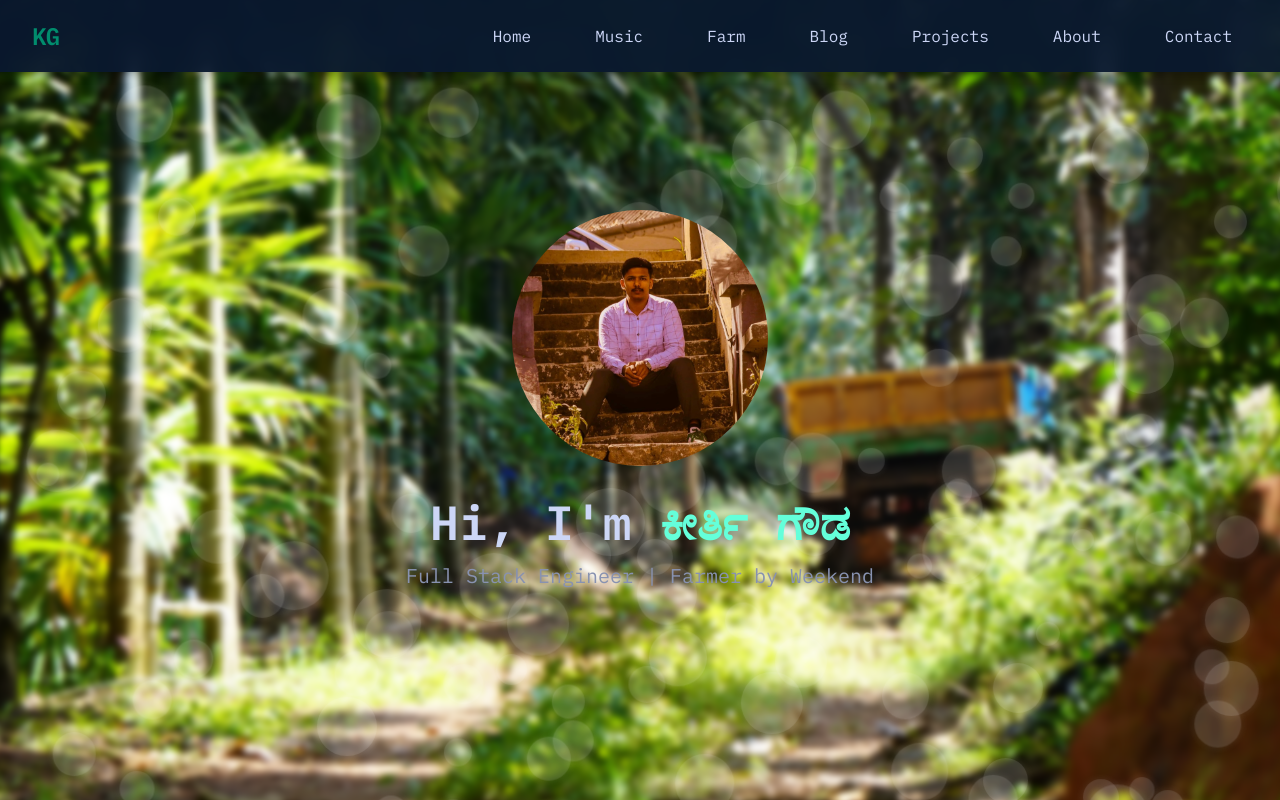
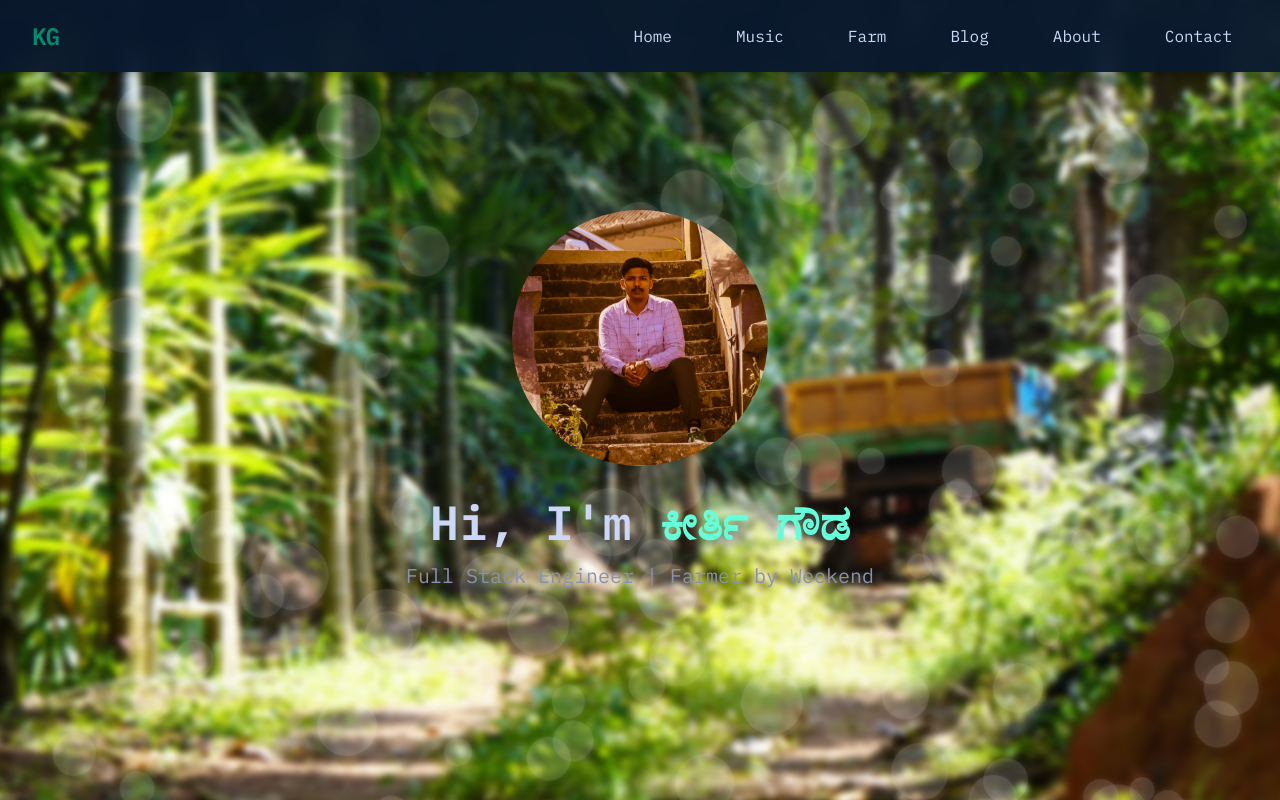
Before and after one commit to hyperwolf24/frontend.keerthigowda.com, a Next.js app: page / in a window 1280 px wide. Built offline with nearby package versions, Linux system fonts and the light colour scheme.

Commit message:
Added animejs library. Update projects page, will be hidded for now.

```diff
--- a/package.json
+++ b/package.json
@@ -11,6 +11,8 @@
   "dependencies": {
     "@headlessui/react": "^2.2.4",
     "@heroicons/react": "^2.2.0",
+    "@types/animejs": "^3.1.13",
+    "animejs": "^4.0.2",
     "leaflet": "^1.9.4",
     "next": "15.3.3",
     "react": "^19.0.0",
--- a/src/app/components/Navigation.tsx
+++ b/src/app/components/Navigation.tsx
@@ -5,15 +5,18 @@ import Link from 'next/link'
 
 export default function Navigation() {
   const [isMenuOpen, setIsMenuOpen] = useState(false)
-  const [isProjectsOpen, setIsProjectsOpen] = useState(false)
+  // Temporarily disabled - will be enabled later when required
+  // const [isProjectsOpen, setIsProjectsOpen] = useState(false)
 
-  const handleProjectsToggle = () => {
-    setIsProjectsOpen(!isProjectsOpen)
-  }
+  // Temporarily disabled - will be enabled later when required
+  // const handleProjectsToggle = () => {
+  //   setIsProjectsOpen(!isProjectsOpen)
+  // }
 
   const handleLinkClick = () => {
     setIsMenuOpen(false)
-    setIsProjectsOpen(false)
+    // Temporarily disabled - will be enabled later when required
+    // setIsProjectsOpen(false)
   }
 
   return (
@@ -34,7 +37,8 @@ export default function Navigation() {
         <Link href="/blog" onClick={handleLinkClick}>
           Blog
         </Link>
-        <div
+        {/* Temporarily disabled - will be enabled later when required */}
+        {/* <div
           className="nav-dropdown"
           onMouseEnter={() => window.innerWidth > 768 && setIsProjectsOpen(true)}
           onMouseLeave={() => window.innerWidth > 768 && setIsProjectsOpen(false)}
@@ -49,7 +53,7 @@ export default function Navigation() {
             <Link href="/chandi" onClick={handleLinkClick}>Chandi</Link>
             <Link href="/elements" onClick={handleLinkClick}>Elements</Link>
           </div>
-        </div>
+        </div> */}
         <Link href="/about" onClick={handleLinkClick}>
           About
         </Link>
```
Also changed, not shown: 2 other files (tests, documents, lock files or other folders).
